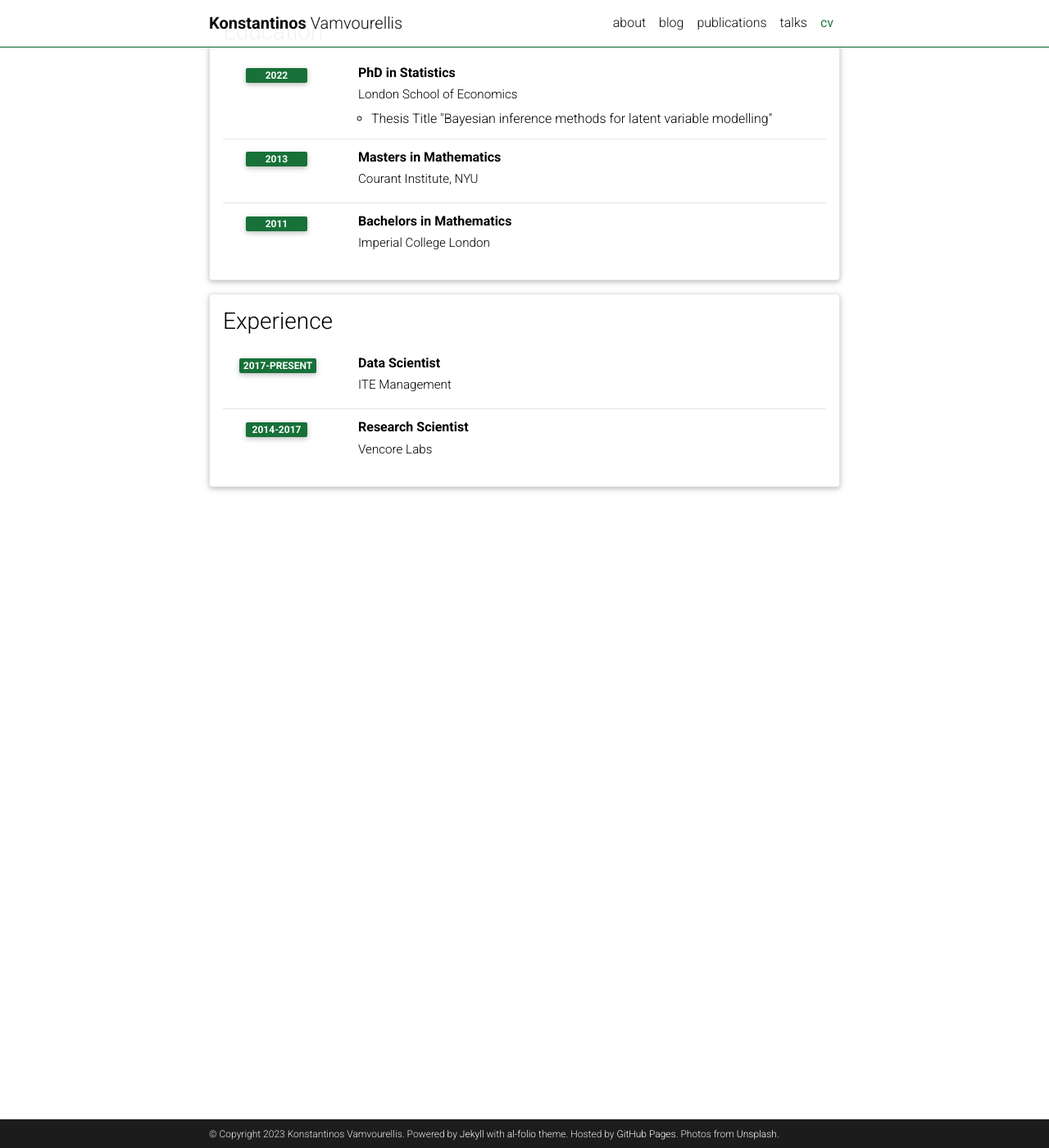
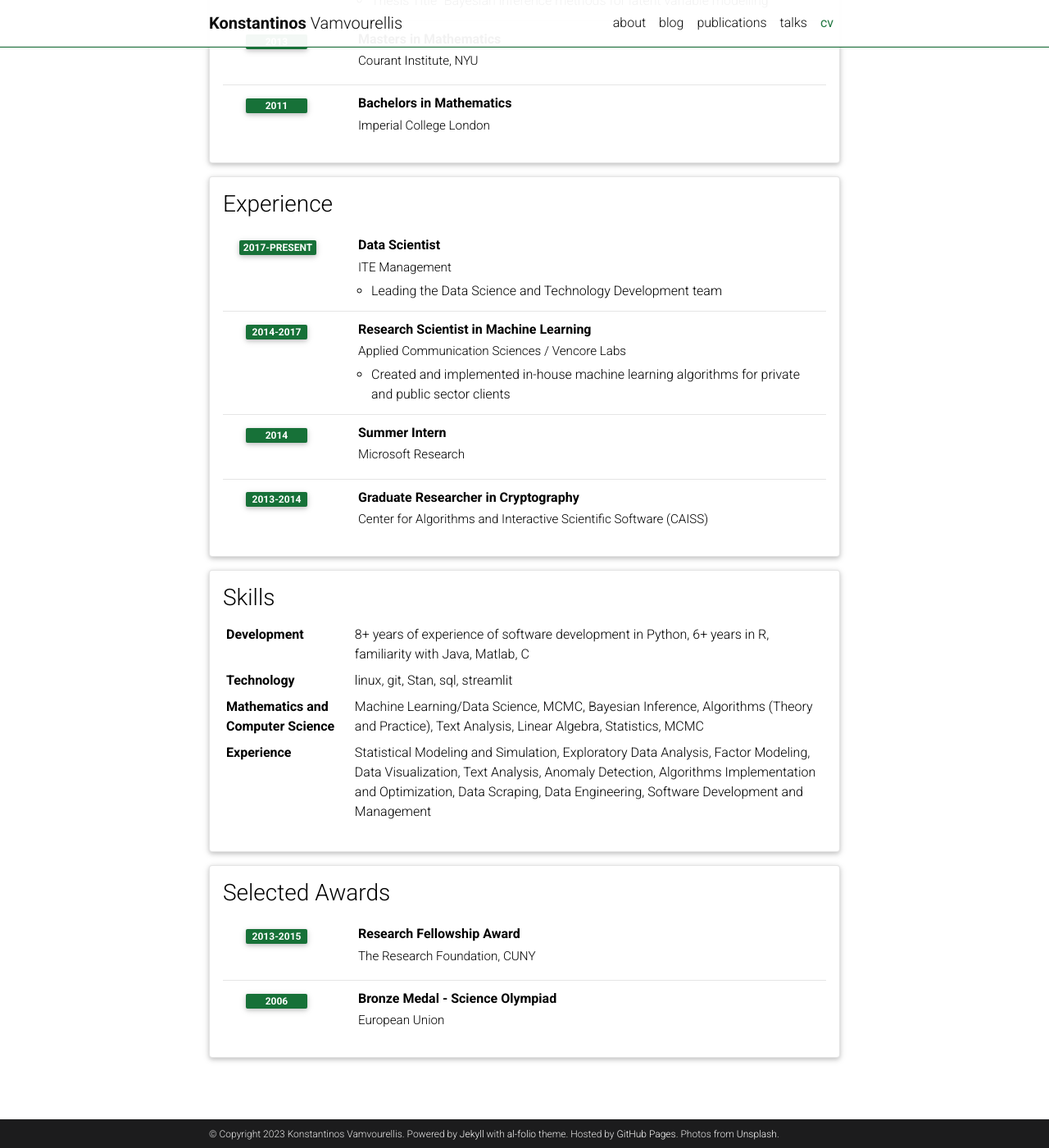
Before and after one commit to bayesways/bayesways.github.io, a Jekyll site: the page built from _pages/cv.md, in a window 1280 px wide and 1400 px high, scrolled down 324 px. Shown: the whole window at 82% size. Built offline with Jekyll 4.4.1, drawn with Linux system fonts in a browser that asks for light colours; comment, search, counter and statistics services are not loaded; a style sheet for code colours, icons or effects is not loaded; some of the changed text lies outside the part shown.

Commit message:
add info to CV

```diff
--- a/_data/cv.yml
+++ b/_data/cv.yml
@@ -1,12 +1,12 @@
-- title: General Information
-  type: map
-  contents:
-    - name: Full Name
-      value: Konstantinos Vamvourellis
-    # - name: Date of Birth
-    #   value: 14th March 1879
-    # - name: Languages
-    #   value: English, German
+# - title: General Information
+#   type: map
+#   contents:
+#     - name: Full Name
+#       value: Konstantinos Vamvourellis
+#     # - name: Date of Birth
+#     #   value: 14th March 1879
+#     # - name: Languages
+#     #   value: English, German
 
 - title: Education
   type: time_table
@@ -37,19 +37,52 @@
     - title: Data Scientist
       institution: ITE Management
       year: 2017-present
-      # description:
-      #   - Description 1.
+      description:
+        - Leading the Data Science and Technology Development team
       #   - Description 2.
       #   - title: Description 3.
       #     contents:
       #       - Sub-description 1.
       #       - Sub-description 2.
-    - title: Research Scientist
-      institution: Vencore Labs
+
+    - title: Research Scientist in Machine Learning
+      institution: Applied Communication Sciences / Vencore Labs
       year: 2014-2017
-      # description:
-      #   - Description 1.
+      description:
+        - Created and implemented in-house machine learning algorithms for private and public sector clients
       #   - Description 2.
+
+    - title: Summer Intern
+      institution: Microsoft Research
+      year: 2014
+
+    - title: Graduate Researcher in Cryptography
+      institution: Center for Algorithms and Interactive Scientific Software (CAISS)
+      year: 2013-2014
+
+
+- title: Skills
+  type: map
+  contents:
+    - name: Development
+      value: 8+ years of experience of software development in Python, 6+ years in R, familiarity with Java, Matlab, C
+    - name: Technology
+      value: linux, git, Stan, sql, streamlit
+    - name: Mathematics and Computer Science
+      value: Machine Learning/Data Science, MCMC, Bayesian Inference, Algorithms (Theory and Practice), Text Analysis, Linear Algebra, Statistics, MCMC
+    - name: Experience
+      value: Statistical Modeling and Simulation, Exploratory Data Analysis, Factor Modeling, Data Visualization, Text Analysis, Anomaly Detection, Algorithms Implementation and Optimization, Data Scraping, Data Engineering, Software Development and Management
+
+
+- title: Selected Awards
+  type: time_table
+  contents:
+    - title: Research Fellowship Award
+      institution: The Research Foundation, CUNY
+      year: 2013-2015
+    - title: Bronze Medal - Science Olympiad
+      institution: European Union
+      year: 2006
 
 #     - title: Director
 #       institution: Kaiser Wilhelm Institute for Physics, Berlin, Germany.
```
